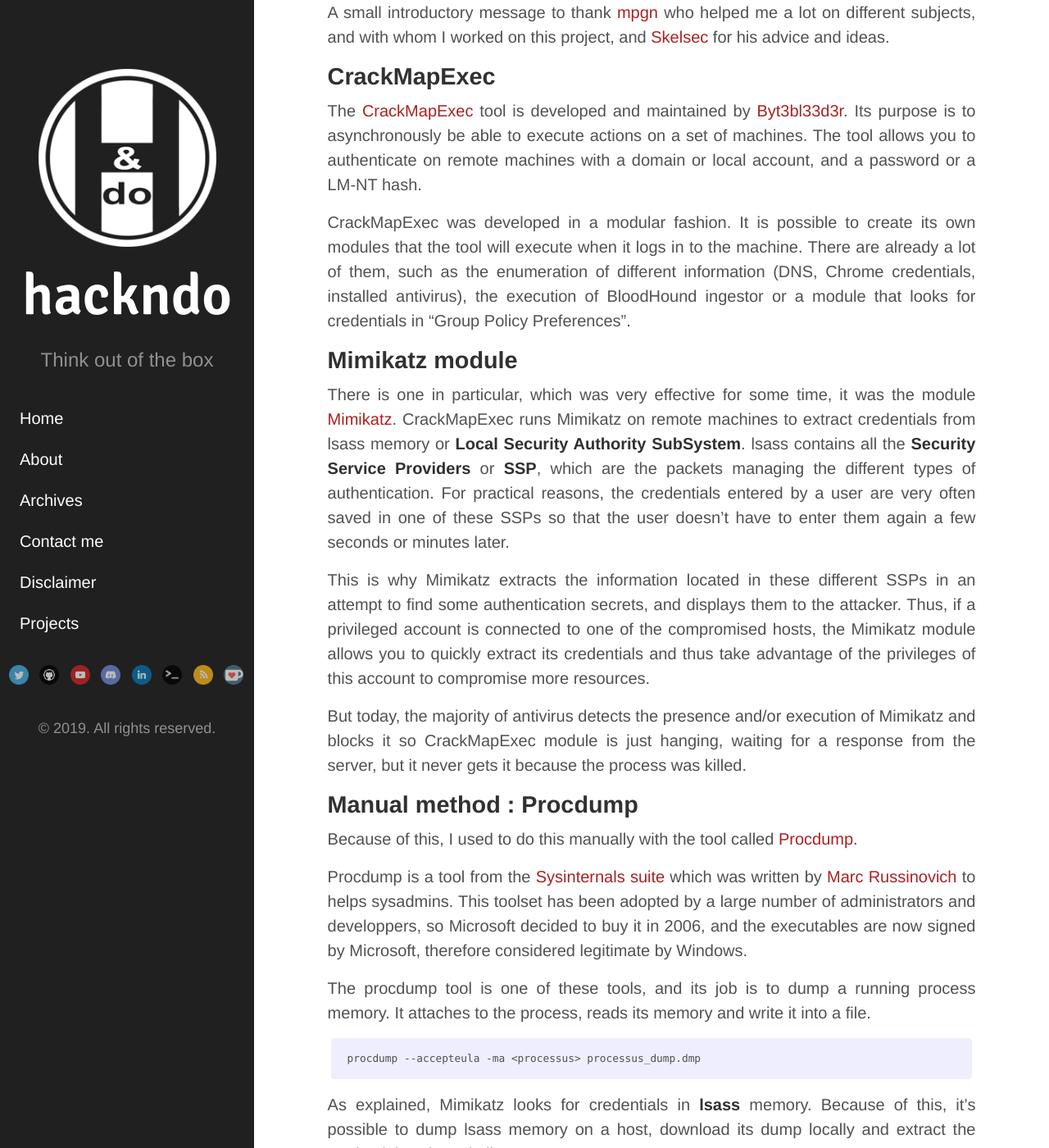
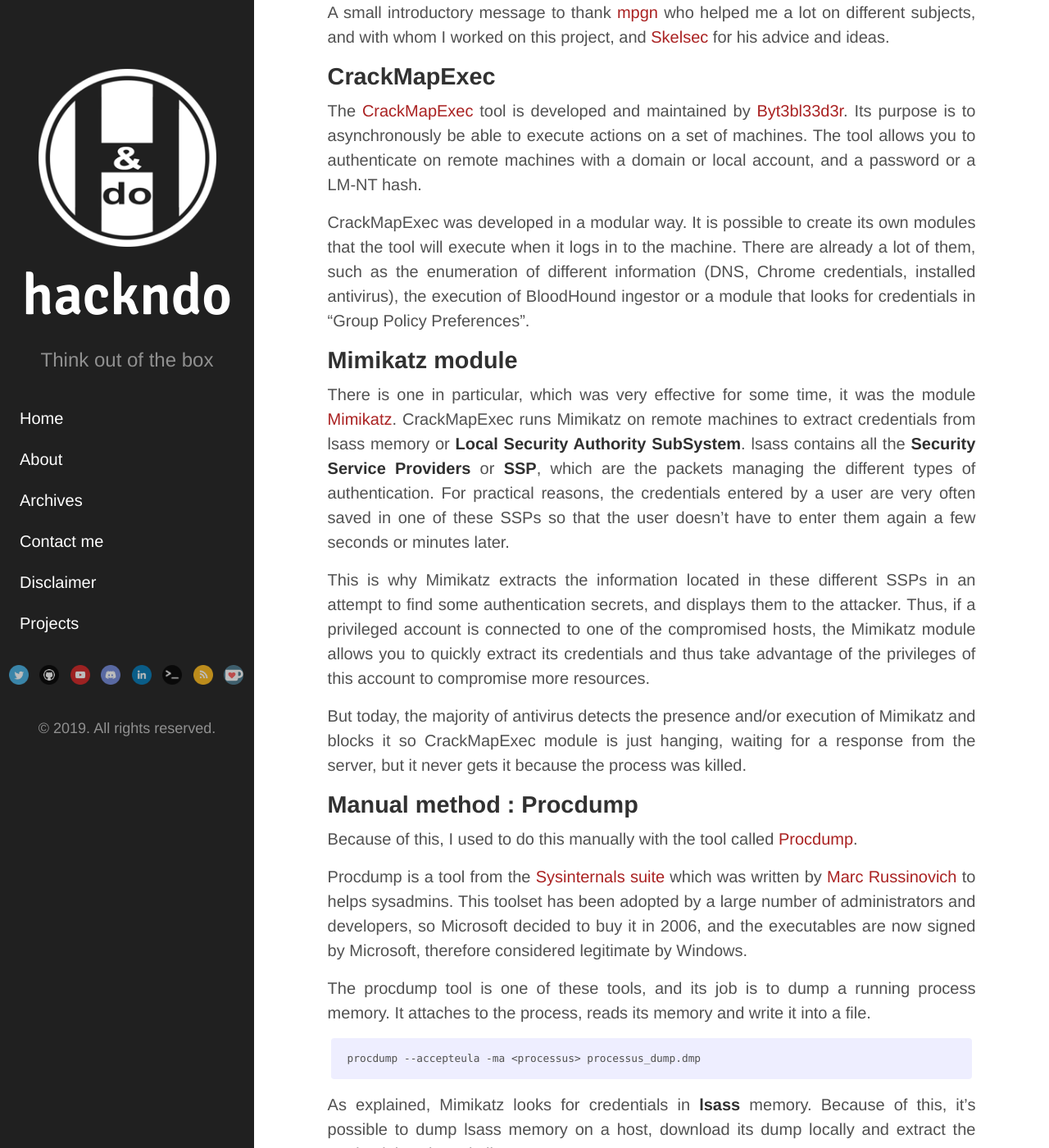
Before and after one commit to Hackndo/en.hackndo.github.io, a Jekyll site: the page built from _posts/2019-11-29-remote-lass-dump-passwords.md, in a window 1280 px wide and 1400 px high, scrolled down 911 px. Shown: the whole window at 82% size. Built offline with Jekyll 4.4.1, drawn with Linux system fonts in a browser that asks for light colours; comment, search, counter and statistics services are not loaded; some of the changed text lies outside the part shown.

Commit message:
Grammar checks

```diff
--- a/_posts/2019-11-29-remote-lass-dump-passwords.md
+++ b/_posts/2019-11-29-remote-lass-dump-passwords.md
@@ -26,7 +26,7 @@
 
 The [CrackMapExec](https://github.com/byt3bl33d3r/CrackMapExec) tool is developed and maintained by [Byt3bl33d3r](https://twitter.com/byt3bl33d3r). Its purpose is to asynchronously be able to execute actions on a set of machines. The tool allows you to authenticate on remote machines with a domain or local account, and a password or a LM-NT hash.
 
-CrackMapExec was developed in a modular fashion. It is possible to create its own modules that the tool will execute when it logs in to the machine. There are already a lot of them, such as the enumeration of different information (DNS, Chrome credentials, installed antivirus), the execution of BloodHound ingestor or a module that looks for credentials in "Group Policy Preferences".
+CrackMapExec was developed in a modular way. It is possible to create its own modules that the tool will execute when it logs in to the machine. There are already a lot of them, such as the enumeration of different information (DNS, Chrome credentials, installed antivirus), the execution of BloodHound ingestor or a module that looks for credentials in "Group Policy Preferences".
 
 ## Mimikatz module
 
@@ -40,7 +40,7 @@
 
 Because of this, I used to do this manually with the tool called [Procdump](https://docs.microsoft.com/en-us/sysinternals/downloads/procdump).
 
-Procdump is a tool from the [Sysinternals suite](https://docs.microsoft.com/en-us/sysinternals/) which was written by [Marc Russinovich](https://blogs.technet.microsoft.com/markrussinovich/) to helps sysadmins. This toolset has been adopted by a large number of administrators and developpers, so Microsoft decided to buy it in 2006, and the executables are now signed by Microsoft, therefore considered legitimate by Windows.
+Procdump is a tool from the [Sysinternals suite](https://docs.microsoft.com/en-us/sysinternals/) which was written by [Marc Russinovich](https://blogs.technet.microsoft.com/markrussinovich/) to helps sysadmins. This toolset has been adopted by a large number of administrators and developers, so Microsoft decided to buy it in 2006, and the executables are now signed by Microsoft, therefore considered legitimate by Windows.
 
 The procdump tool is one of these tools, and its job is to dump a running process memory. It attaches to the process, reads its memory and write it into a file.
 
```
Also changed, not shown: other parts of _posts/2019-11-29-remote-lass-dump-passwords.md (+4 -4 lines).
